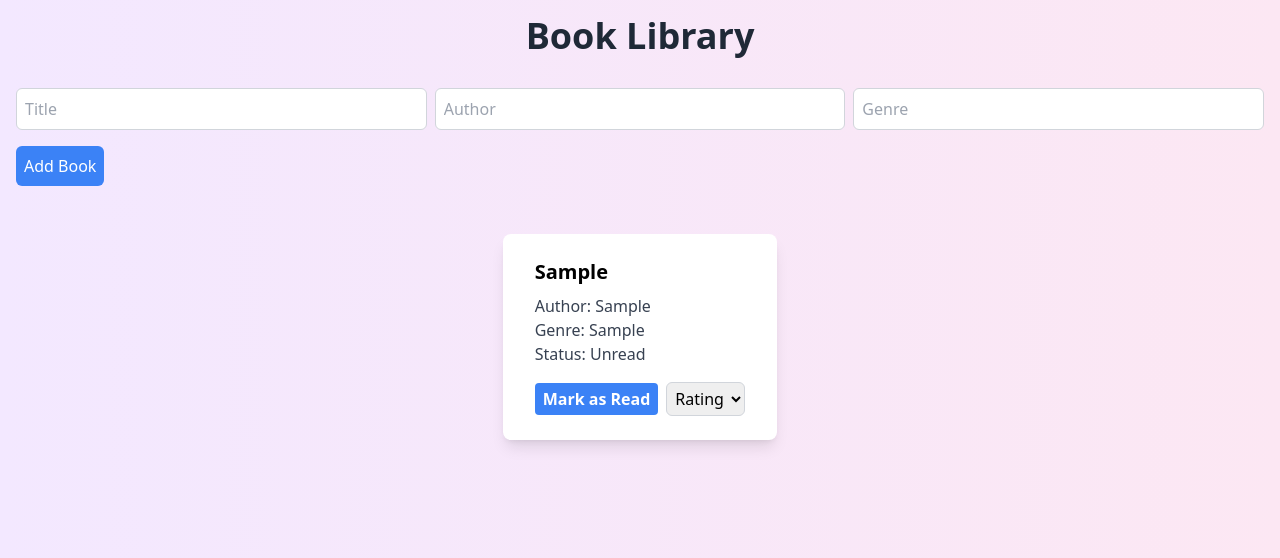
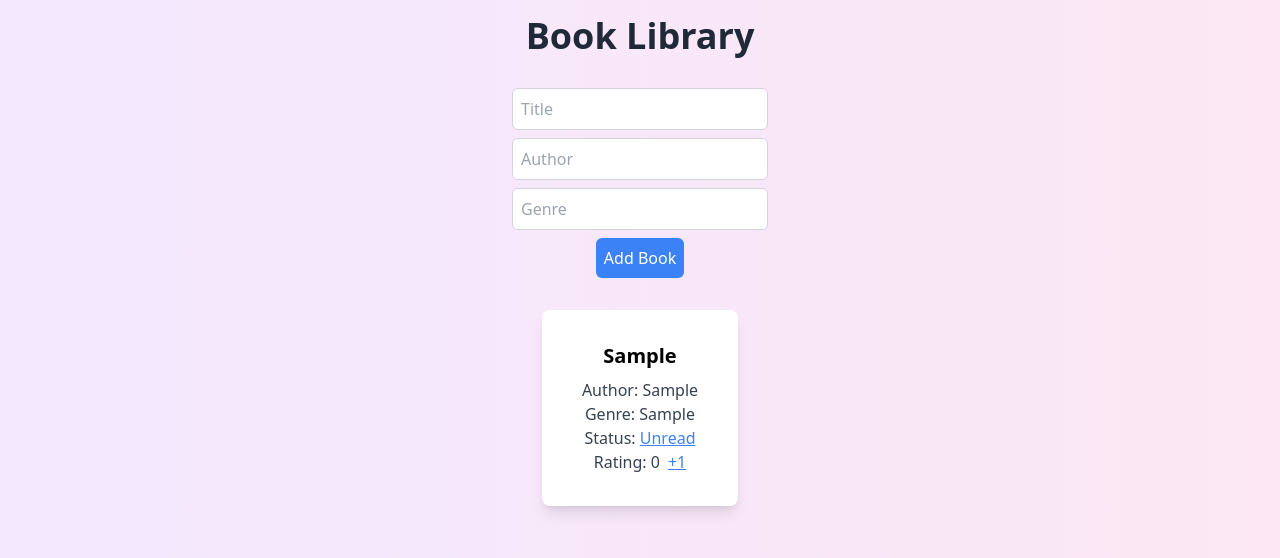
Before and after one commit to AntoineWtz/book-library, a React (Create React App) app: page / in a window 1280 px wide. Both pictures are taken after typing "Sample", "Sample", "Sample" into the empty fields and a click on the button "Add Book". Shown: the top 558 px of the page. Built offline with nearby package versions, Linux system fonts and the light colour scheme.

Commit message:
edit style

```diff
--- a/src/App.tsx
+++ b/src/App.tsx
@@ -16,7 +16,8 @@ const App: React.FC = () => {
   const [books, setBooks] = useState<Book[]>([]);
 
   useEffect(() => {
-    setBooks(loadBooks());
+    const storedBooks = loadBooks();
+    setBooks(storedBooks);
   }, []);
 
   useEffect(() => {
@@ -24,15 +25,15 @@ const App: React.FC = () => {
   }, [books]);
 
   const addBook = (book: Book) => {
-    setBooks([...books, book]);
+    setBooks(prevBooks => [...prevBooks, book]);
   };
 
   const toggleReadStatus = (id: number) => {
-    setBooks(books.map(book => book.id === id ? { ...book, isRead: !book.isRead } : book));
+    setBooks(prevBooks => prevBooks.map(book => book.id === id ? { ...book, isRead: !book.isRead } : book));
   };
 
   const rateBook = (id: number, rating: number) => {
-    setBooks(books.map(book => book.id === id ? { ...book, rating } : book));
+    setBooks(prevBooks => prevBooks.map(book => book.id === id ? { ...book, rating } : book));
   };
 
   return (
--- a/src/components/AddBookForm.tsx
+++ b/src/components/AddBookForm.tsx
@@ -11,7 +11,14 @@ const AddBookForm: React.FC<AddBookFormProps> = ({ addBook }) => {
 
     const handleSubmit = (e: React.FormEvent) => {
         e.preventDefault();
-        const newBook = { id: Date.now(), title, author, isRead: false, rating: 0, genre };
+        const newBook = {
+            id: Date.now(),
+            title,
+            author,
+            genre,
+            isRead: false,
+            rating: 0
+        };
         addBook(newBook);
         setTitle('');
         setAuthor('');
@@ -19,14 +26,13 @@ const AddBookForm: React.FC<AddBookFormProps> = ({ addBook }) => {
     };
 
     return (
-        <form onSubmit={handleSubmit} className="mb-8">
-            <div className="flex flex-col md:flex-row mb-4">
+        <form onSubmit={handleSubmit} className="mb-4 flex flex-col items-center space-y-2">
             <input
                 type="text"
                 value={title}
                 onChange={(e) => setTitle(e.target.value)}
                 placeholder="Title"
-                    className="p-2 border border-gray-300 rounded-md mb-2 md:mb-0 md:mr-2 flex-1"
+                className="p-2 border border-gray-300 rounded-md w-64"
                 required
             />
             <input
@@ -34,7 +40,7 @@ const AddBookForm: React.FC<AddBookFormProps> = ({ addBook }) => {
                 value={author}
                 onChange={(e) => setAuthor(e.target.value)}
                 placeholder="Author"
-                    className="p-2 border border-gray-300 rounded-md mb-2 md:mb-0 md:mr-2 flex-1"
+                className="p-2 border border-gray-300 rounded-md w-64"
                 required
             />
             <input
@@ -42,10 +48,8 @@ const AddBookForm: React.FC<AddBookFormProps> = ({ addBook }) => {
                 value={genre}
                 onChange={(e) => setGenre(e.target.value)}
                 placeholder="Genre"
-                    className="p-2 border border-gray-300 rounded-md flex-1"
-                    required
+                className="p-2 border border-gray-300 rounded-md w-64"
             />
-            </div>
             <button type="submit" className="p-2 bg-blue-500 text-white rounded-md hover:bg-blue-600">
                 Add Book
             </button>
--- a/src/components/BookCard.tsx
+++ b/src/components/BookCard.tsx
@@ -1,39 +1,32 @@
 import React from 'react';
 
 interface BookCardProps {
-    book: any;
+    book: {
+        id: number;
+        title: string;
+        author: string;
+        isRead: boolean;
+        rating: number;
+        genre?: string;
+    };
     toggleReadStatus: (id: number) => void;
     rateBook: (id: number, rating: number) => void;
 }
 
 const BookCard: React.FC<BookCardProps> = ({ book, toggleReadStatus, rateBook }) => {
     return (
-        <div className="max-w-sm rounded-lg overflow-hidden shadow-lg bg-white m-4 p-2">
-            <div className="px-6 py-4">
+        <div className="max-w-sm rounded-lg overflow-hidden shadow-lg bg-white m-4 p-4">
+            <div className="px-6 py-4 text-center">
                 <div className="font-bold text-xl mb-2">{book.title}</div>
                 <p className="text-gray-700 text-base">Author: {book.author}</p>
                 <p className="text-gray-700 text-base">Genre: {book.genre}</p>
-                <p className="text-gray-700 text-base">Status: {book.isRead ? 'Read' : 'Unread'}</p>
-                <div className="flex items-center mt-4">
-                    <button
-                        onClick={() => toggleReadStatus(book.id)}
-                        className="bg-blue-500 hover:bg-blue-700 text-white font-bold py-1 px-2 rounded"
-                    >
-                        Mark as {book.isRead ? 'Unread' : 'Read'}
-                    </button>
-                    <select
-                        value={book.rating}
-                        onChange={(e) => rateBook(book.id, Number(e.target.value))}
-                        className="ml-2 p-1 border border-gray-300 rounded-md"
-                    >
-                        <option value="0">Rating</option>
-                        {[1, 2, 3, 4, 5].map((rating) => (
-                            <option key={rating} value={rating}>
-                                {rating}
-                            </option>
-                        ))}
-                    </select>
-                </div>
+                <p className="text-gray-700 text-base">
+                    Status: <button onClick={() => toggleReadStatus(book.id)} className="text-blue-500 underline">{book.isRead ? 'Read' : 'Unread'}</button>
+                </p>
+                <p className="text-gray-700 text-base">
+                    Rating: {book.rating}
+                    <button onClick={() => rateBook(book.id, book.rating + 1)} className="ml-2 text-blue-500 underline">+1</button>
+                </p>
             </div>
         </div>
     );
--- a/src/components/BookList.tsx
+++ b/src/components/BookList.tsx
@@ -2,7 +2,14 @@ import React from 'react';
 import BookCard from './BookCard';
 
 interface BookListProps {
-    books: any[];
+    books: {
+        id: number;
+        title: string;
+        author: string;
+        isRead: boolean;
+        rating: number;
+        genre?: string;
+    }[];
     toggleReadStatus: (id: number) => void;
     rateBook: (id: number, rating: number) => void;
 }
@@ -10,7 +17,7 @@ interface BookListProps {
 const BookList: React.FC<BookListProps> = ({ books, toggleReadStatus, rateBook }) => {
     return (
         <div className="flex flex-wrap justify-center">
-            {books.map((book) => (
+            {books.map((book, index) => (
                 <BookCard
                     key={book.id}
                     book={book}
```
Also changed, not shown: src/utils/storage.ts (line endings or trailing spaces). Lines whose indentation alone changed are shown as unchanged.
